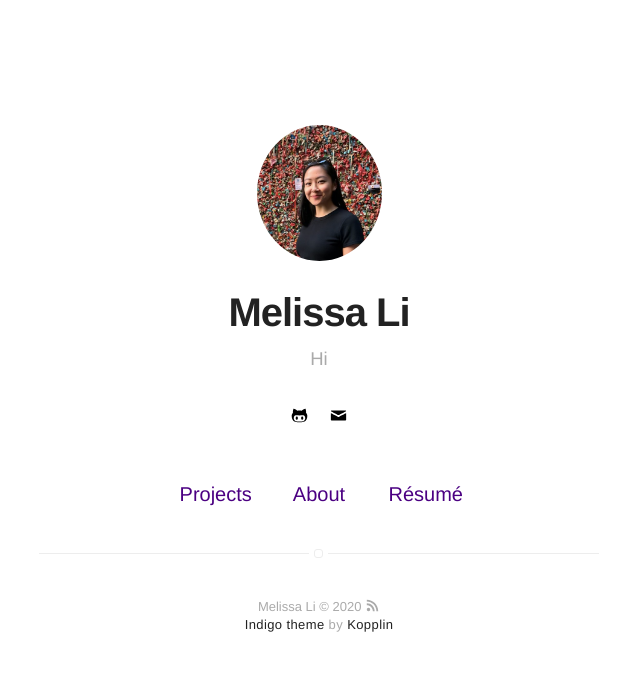
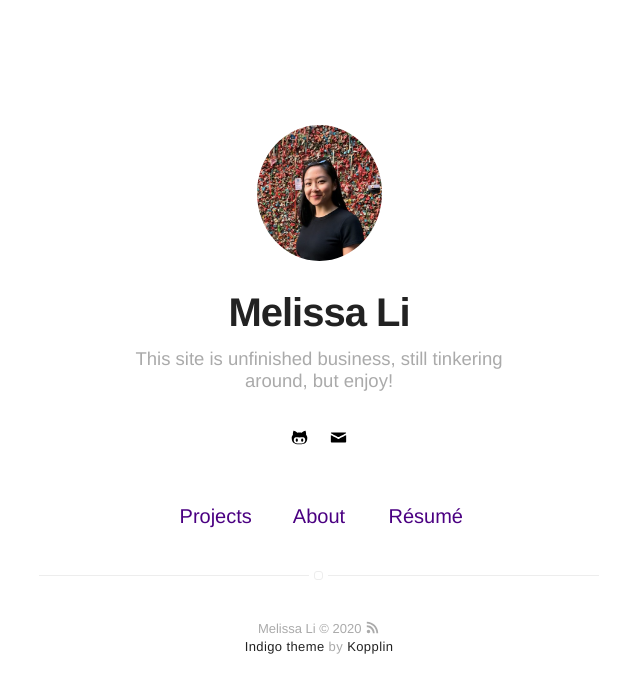
Before and after one commit to im-mel/im-mel.github.io, a Jekyll site: the page built from index.html, in a window 1280 px wide. Shown: the top 693 px of the page, without its empty margins (321-961 px from the left). Built offline with Jekyll 4.4.1, drawn with Linux system fonts in a browser that asks for light colours.

Commit message:
Update _config.yml

```diff
--- a/_config.yml
+++ b/_config.yml
@@ -1,6 +1,6 @@
 # main text of home
 name: Melissa Li
-bio: Hi
+bio: This site is unfinished business, still tinkering around, but enjoy!
 
 # twitter summary info
 #description: A blog about technology and stuff related
```
